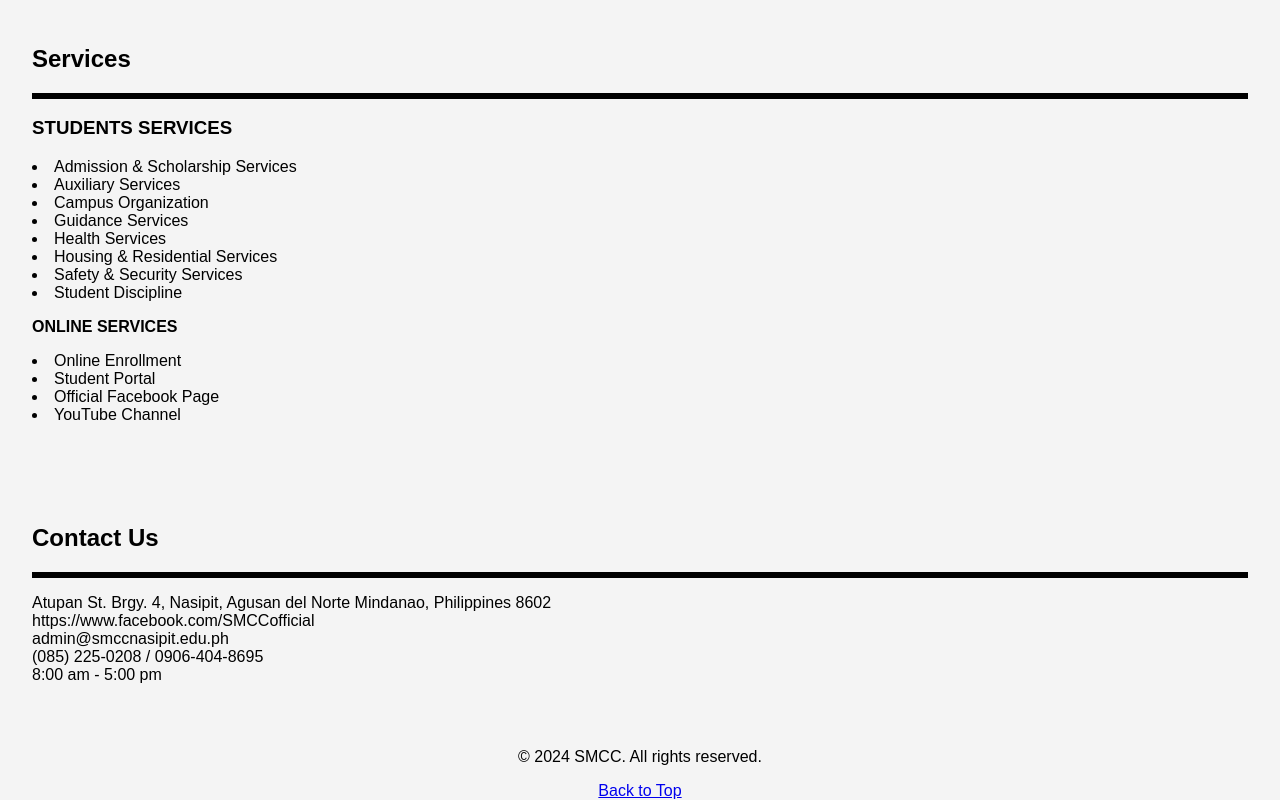
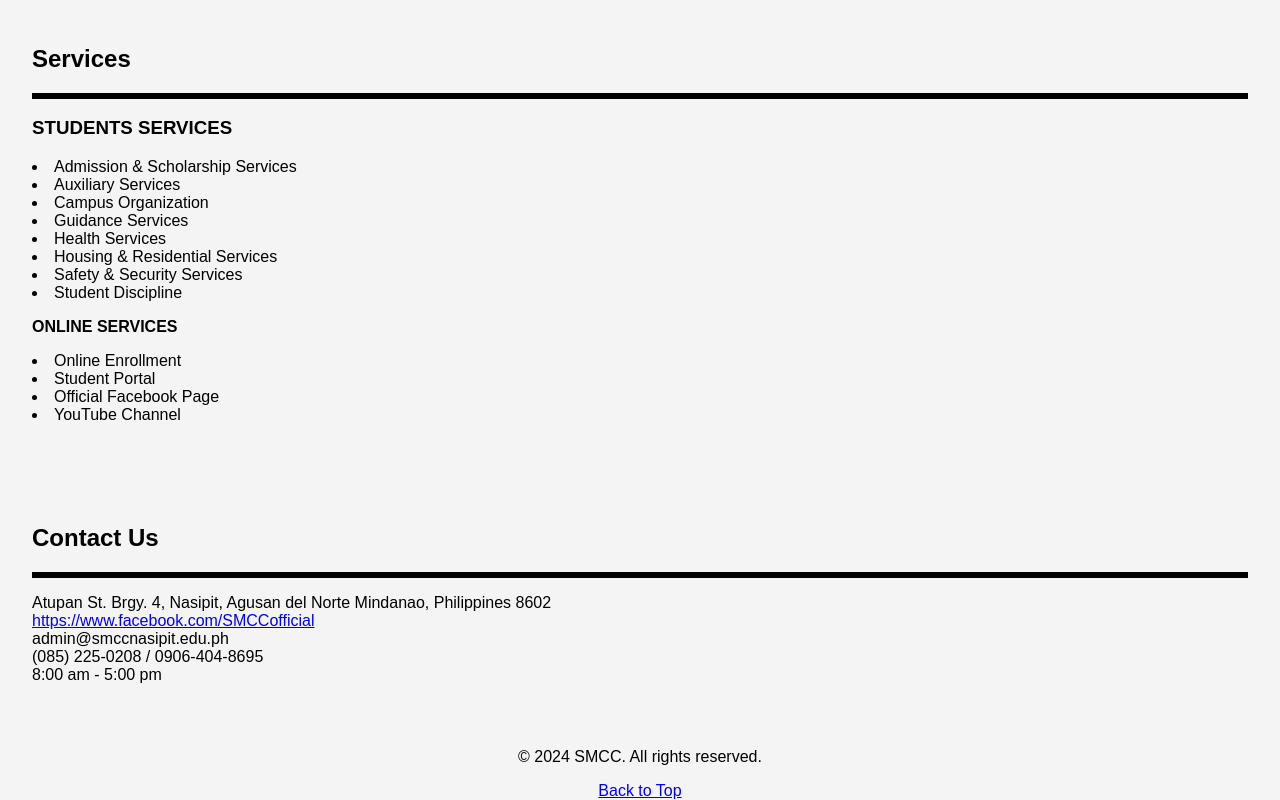
Before and after one commit to navarroirish/htmlsemanticexercise, a plain HTML site: page index.html in a window 1280 px wide. Shown: the part 3549-4349 px from the top of the page. Drawn offline with Linux system fonts and the light colour scheme.

Commit message:
2nd commit

```diff
--- a/index.html
+++ b/index.html
@@ -245,7 +245,7 @@
         <h2>Contact Us</h2>
         <p>	 <p class="solid"> </p>
             Atupan St. Brgy. 4, Nasipit, Agusan del Norte Mindanao, Philippines 8602 <br>
-          https://www.facebook.com/SMCCofficial <br>
+         <a href="https://www.facebook.com/SMCCofficial">https://www.facebook.com/SMCCofficial</a>  <br>
             admin@smccnasipit.edu.ph <br>
             (085) 225-0208 / 0906-404-8695 <br>
             8:00 am - 5:00 pm <br>
```
